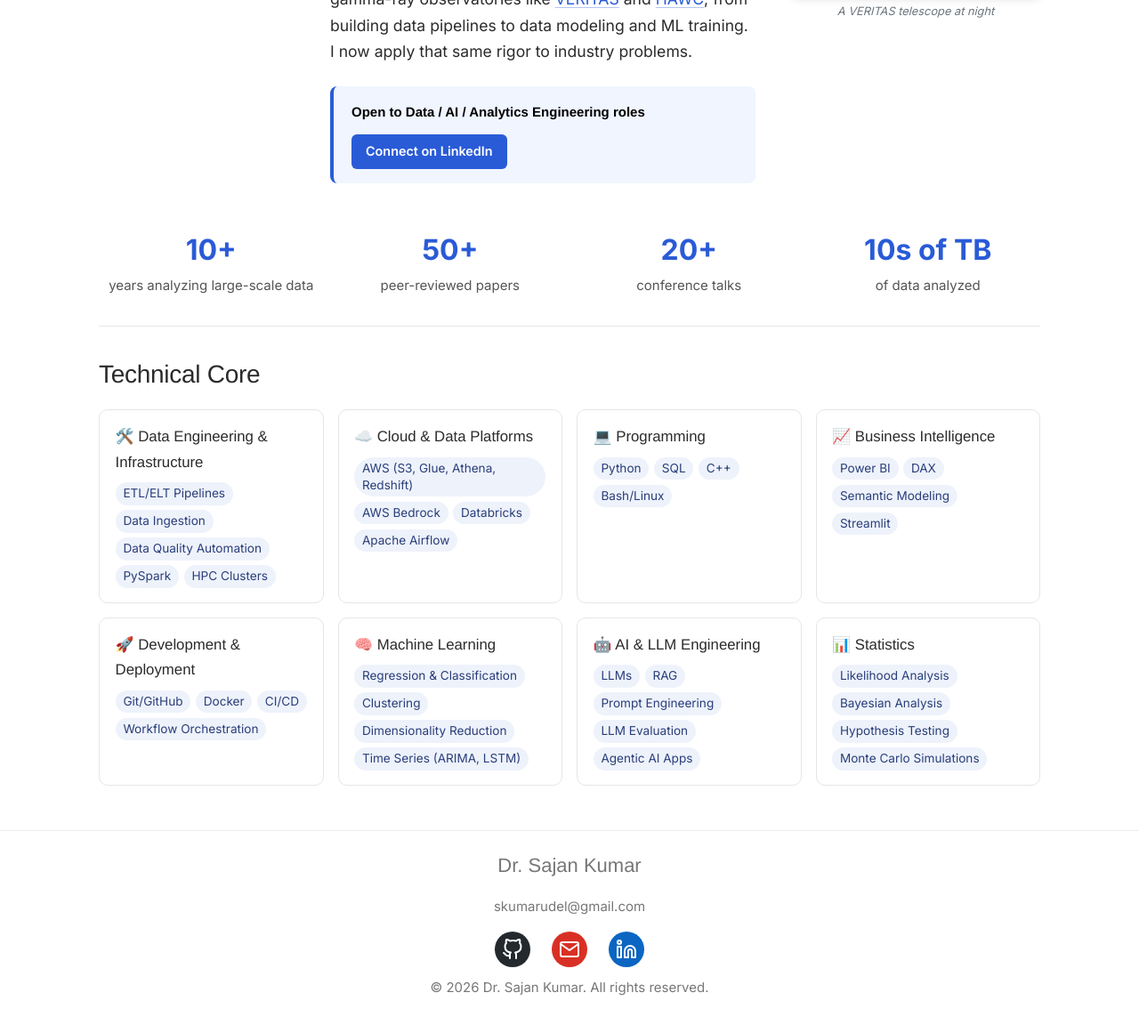
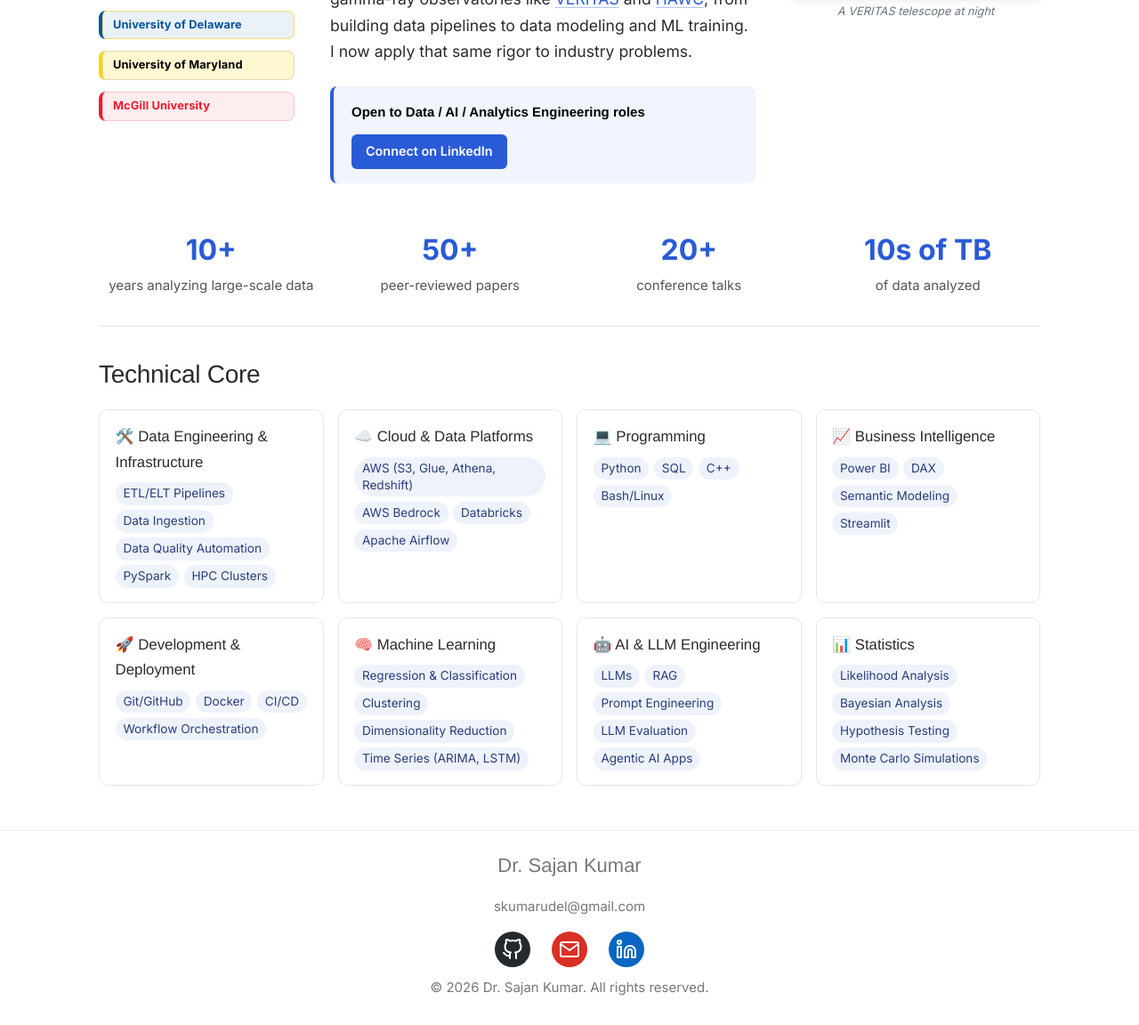
Before and after one commit to skumarudel/skumarudel.github.io, a Jekyll site: the page built from index.md, in a window 1280 px wide and 1400 px high, scrolled down 209 px, cut to the strip 248-1400 px from the top of the window. Shown: the whole strip at 89% size. Built offline with Jekyll 4.4.1, drawn with Linux system fonts in a browser that asks for light colours.

Commit message:
Add branded university affiliation badges to About page

```diff
--- a/assets/css/style.css
+++ b/assets/css/style.css
@@ -370,6 +370,66 @@ nav {
   height: 220px;
   border-radius: var(--border-radius-circle);
   object-fit: cover;
+}
+
+.affiliations {
+  list-style: none;
+  margin: 1rem 0 0;
+  padding: 0;
+  display: flex;
+  flex-direction: column;
+  gap: 0.5rem;
+  width: 100%;
+}
+
+.affiliation-badge {
+  display: block;
+  margin: 0;
+  padding: 0.5rem 0.75rem;
+  border-radius: 8px;
+  border-left: 4px solid;
+  font-size: 0.8rem;
+  font-weight: 700;
+  line-height: 1.3;
+  letter-spacing: 0.01em;
+  box-sizing: border-box;
+  text-decoration: none;
+  transition: transform 0.15s ease, box-shadow 0.15s ease;
+}
+
+.affiliation-badge:hover {
+  transform: translateY(-1px);
+  text-decoration: none;
+}
+
+/* University of Delaware: Blue #00539F, Gold #FFD200 */
+.affiliation-delaware,
+.affiliation-delaware:hover,
+.affiliation-delaware:visited {
+  color: #00539F;
+  background: rgba(0, 83, 159, 0.08);
+  border-left-color: #00539F;
+  box-shadow: inset 0 0 0 1px rgba(255, 210, 0, 0.55);
+}
+
+/* University of Maryland: Red #E21833, Gold #FFD200, Black */
+.affiliation-maryland,
+.affiliation-maryland:hover,
+.affiliation-maryland:visited {
+  color: #000000;
+  background: rgba(255, 210, 0, 0.18);
+  border-left-color: #FFD200;
+  box-shadow: inset 0 0 0 1px rgba(0, 0, 0, 0.12);
+}
+
+/* McGill University: McGill Red #ED1B2F */
+.affiliation-mcgill,
+.affiliation-mcgill:hover,
+.affiliation-mcgill:visited {
+  color: #ED1B2F;
+  background: rgba(237, 27, 47, 0.08);
+  border-left-color: #ED1B2F;
+  box-shadow: inset 0 0 0 1px rgba(237, 27, 47, 0.18);
 }
 
 .about-intro {
@@ -1228,6 +1288,12 @@ figcaption {
     height: 180px;
   }
 
+  .affiliations {
+    max-width: 220px;
+    margin-left: auto;
+    margin-right: auto;
+  }
+
   /* Navigation responsive */
   .menu-toggle {
     display: block;
--- a/index.md
+++ b/index.md
@@ -5,6 +5,13 @@ title: About me
 <div class="about-top">
   <div class="about-profile">
     <img src="/assets/images/ProfilePic-v3.png" alt="Sajan Kumar">
+    <ul class="affiliations">
+    {% for place in site.data.bio.affiliations %}
+      <li>
+        <a class="affiliation-badge affiliation-{{ place.slug }}" href="{{ place.url }}" target="_blank" rel="noopener">{{ place.name }}</a>
+      </li>
+    {% endfor %}
+    </ul>
   </div>
   <div class="about-intro">
 {{ site.data.bio.intro | markdownify }}
```
Also changed, not shown: _data/bio.yml (+10 -0 lines).
